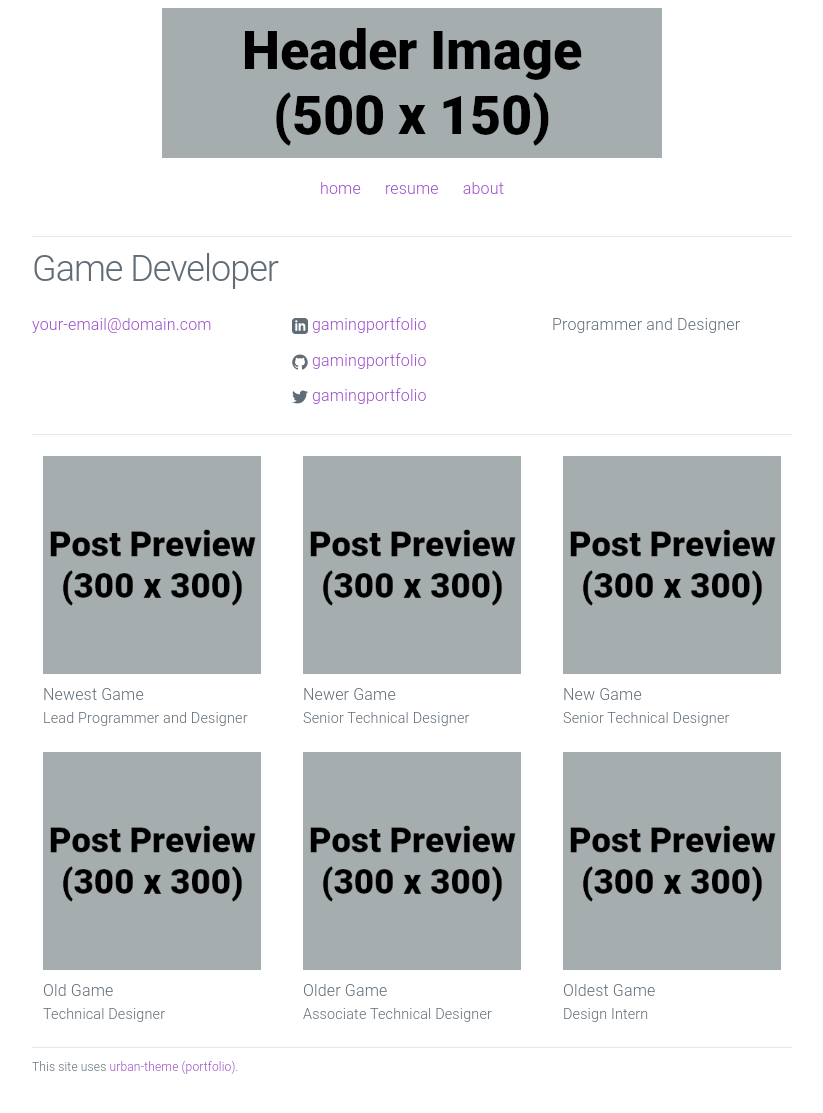
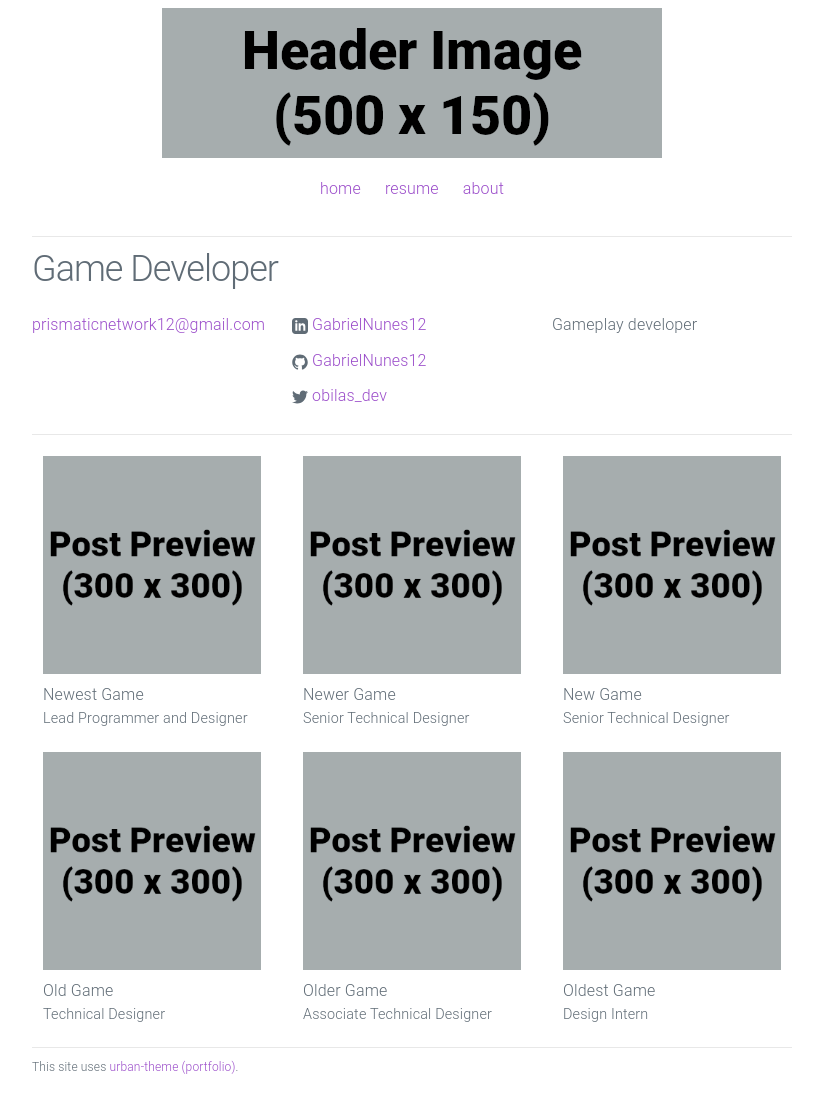
Before and after one commit to GabrielNunes12/mygamedevportfolio.github.io, a Jekyll site: the page built from index.html, in a window 1280 px wide. Shown: the whole page, without its empty margins (228-1051 px from the left). Built offline with Jekyll 4.4.1, drawn with Linux system fonts in a browser that asks for light colours.

Commit message:
Update _config.yml

```diff
--- a/_config.yml
+++ b/_config.yml
@@ -1,12 +1,12 @@
 # Site settings
 title: Game Developer
-email: your-email@domain.com
+email: prismaticnetwork12@gmail.com
 description: > # keep this and put description below
-  Programmer and Designer
+  Gameplay developer
 url: "https://yourdomain.com" # the base hostname & protocol for your site
-linkedin_url: "https://www.linkedin.com/in/gamingportfolio"
-github_username: gamingportfolio
-twitter_username: gamingportfolio
+linkedin_url: "https://www.linkedin.com/in/gabriel-nunes1/"
+github_username: GabrielNunes12
+twitter_username: obilas_dev
 footer_text: "This site uses <a href='https://github.com/gamingportfolio/urban-theme-portfolio'>urban-theme (portfolio)</a>."
 
 # Build settings
```
